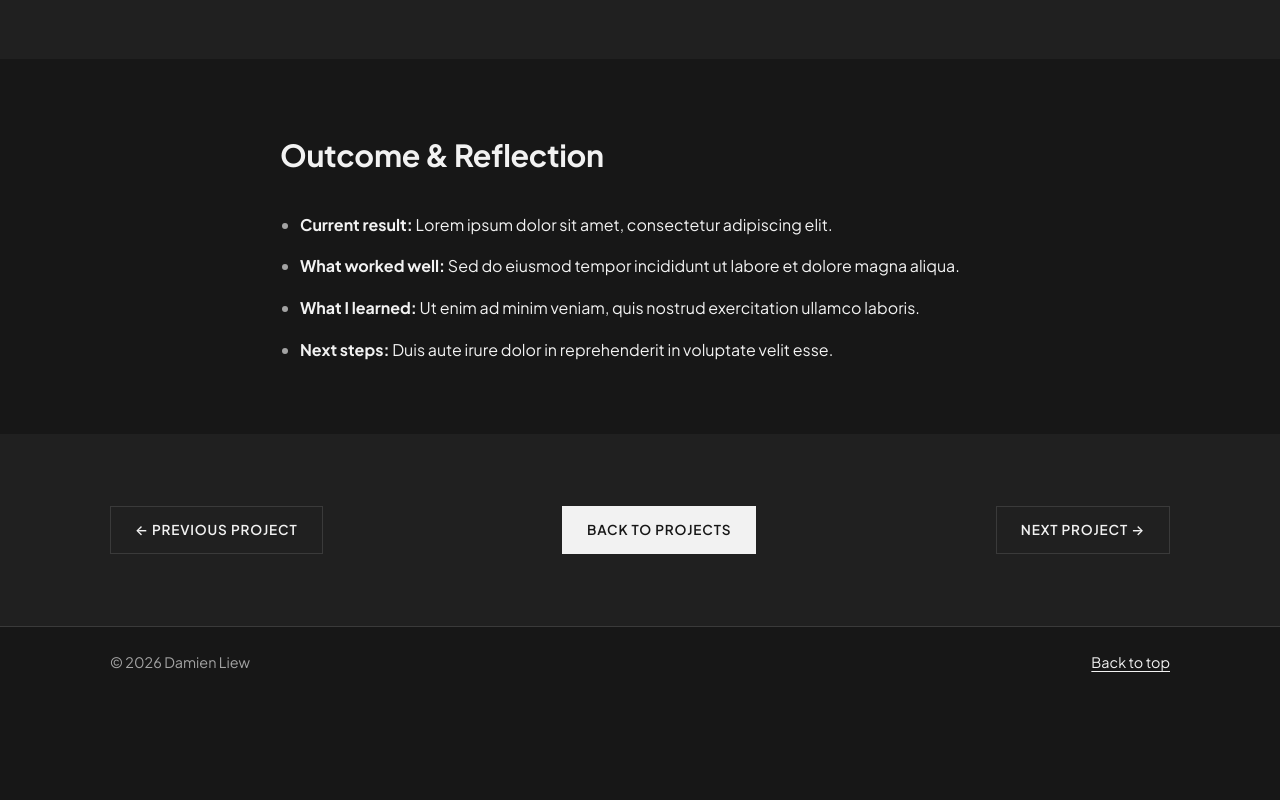
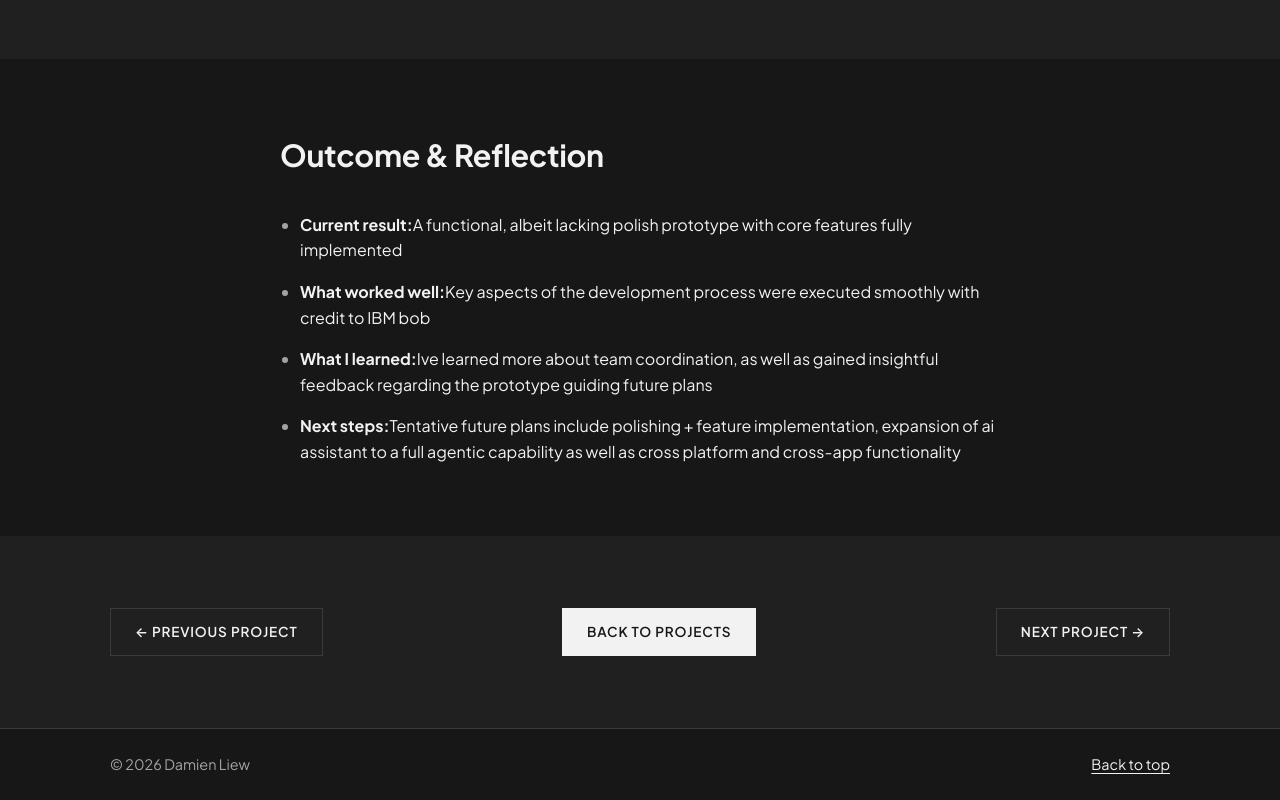
Before and after one commit to liewdamien22-a11y/Portfolio-site, a plain HTML site: page ai-gnition-project.html in a window 1280 px wide. Shown: the part 2762-3562 px from the top of the page. Before the commit the page ends 3460 px from the top, so only its background shows below. Drawn offline with Linux system fonts and the light colour scheme.

Commit message:
Further update

```diff
--- a/ai-gnition-project.html
+++ b/ai-gnition-project.html
@@ -135,10 +135,10 @@
       <div class="container container--narrow">
         <h2 class="section__title">Outcome &amp; Reflection</h2>
         <ul class="about__list">
-          <li><strong>Current result:</strong> Lorem ipsum dolor sit amet, consectetur adipiscing elit.</li>
-          <li><strong>What worked well:</strong> Sed do eiusmod tempor incididunt ut labore et dolore magna aliqua.</li>
-          <li><strong>What I learned:</strong> Ut enim ad minim veniam, quis nostrud exercitation ullamco laboris.</li>
-          <li><strong>Next steps:</strong> Duis aute irure dolor in reprehenderit in voluptate velit esse.</li>
+          <li><strong>Current result:</strong>A functional, albeit lacking polish prototype with core features fully implemented</li>
+          <li><strong>What worked well:</strong>Key aspects of the development process were executed smoothly with credit to IBM bob</li>
+          <li><strong>What I learned:</strong>Ive learned more about team coordination, as well as gained insightful feedback regarding the prototype guiding future plans</li>
+          <li><strong>Next steps:</strong>Tentative future plans include polishing + feature implementation, expansion of ai assistant to a full agentic capability as well as cross platform and cross-app functionality</li>
         </ul>
       </div>
     </section>
```
